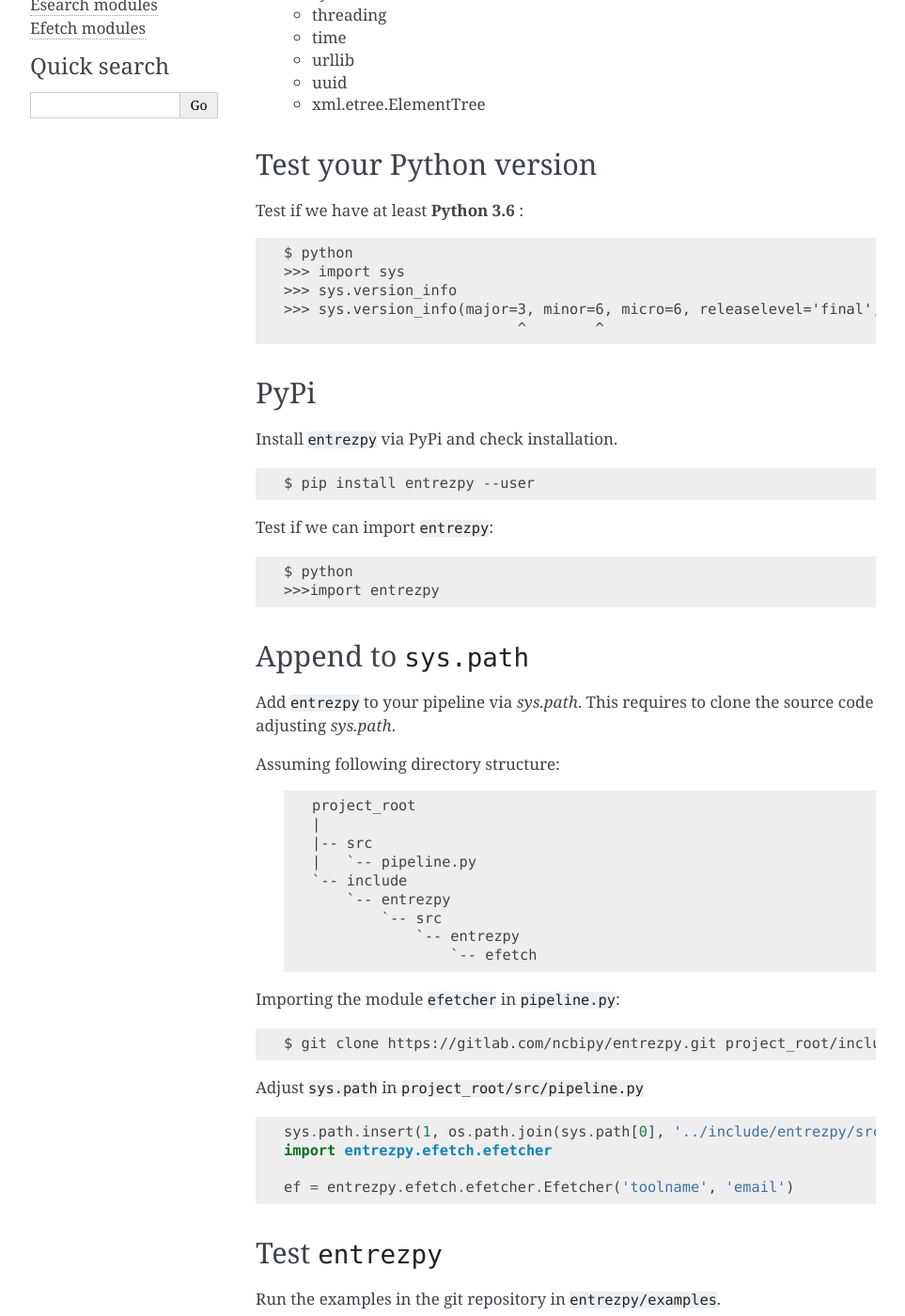
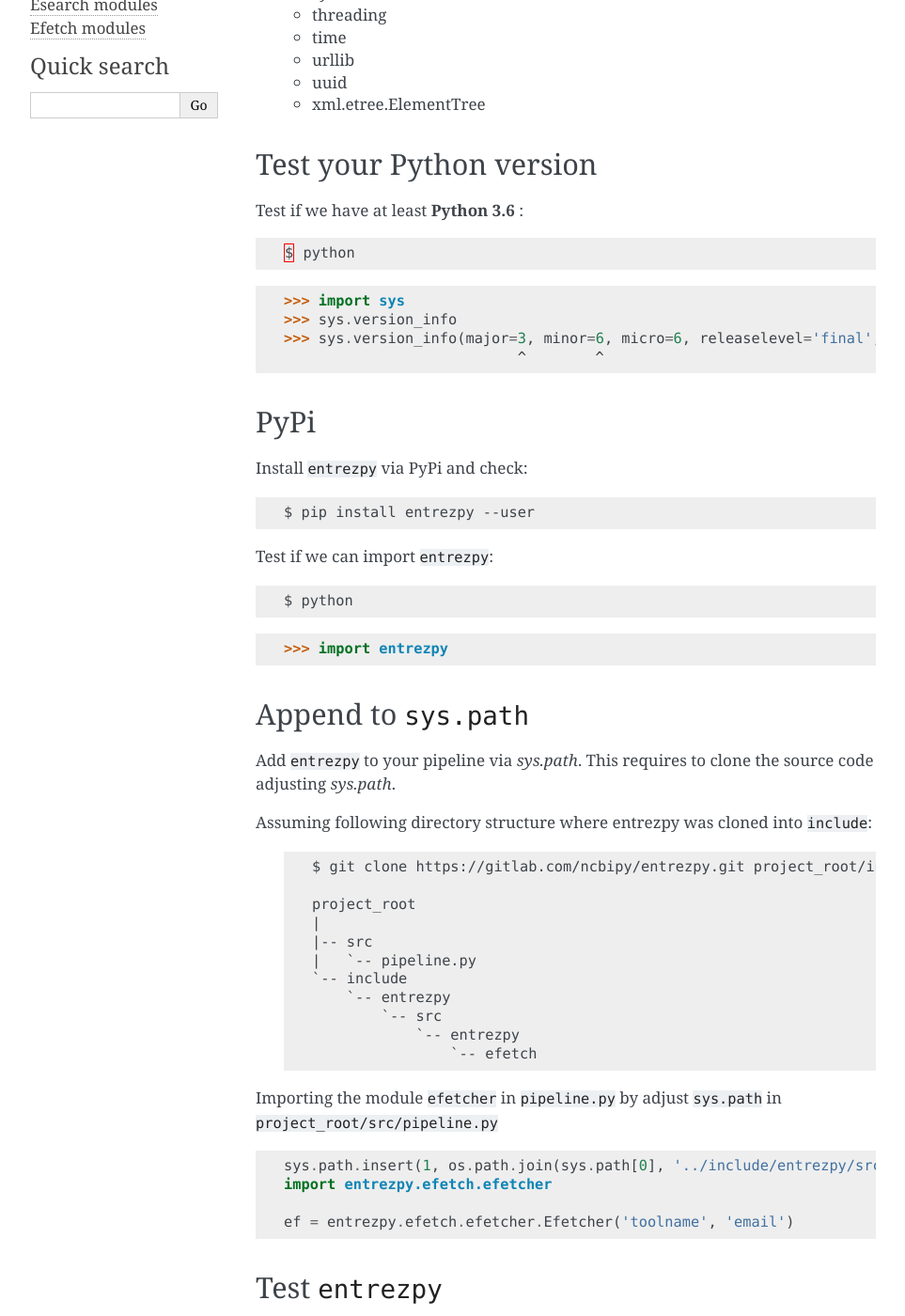
Before and after one commit to AAFC-Lethbridge-Bioinformatics-Support/entrezpy-fork, a Sphinx documentation site: the page built from docs/entrezpy-doc/source/setup/installation.rst, in a window 1280 px wide and 1400 px high, scrolled down 534 px. Shown: the whole window at 94% size, without its empty margins (148-1111 px from the left). Built offline with Sphinx 7.4.7, drawn with Linux system fonts in a browser that asks for light colours; pages that are not in the unit, such as notebooks, are missing from menus; some of the changed text lies outside the part shown.

Commit message:
docs: update Sphinx documentation

```diff
--- a/docs/entrezpy-doc/source/index.rst
+++ b/docs/entrezpy-doc/source/index.rst
@@ -25,6 +25,7 @@ Supported E-Utility functions:
 >>> import entrezpy
 >>> e = entrezpy.efetch.efetcher.Efetcher('efetcher', 'you@email')
 >>> a = e.inquire({'db': 'nucleotide', 'id': [5], 'rettype':'fasta'})
+
 Manual
 ======
 
--- a/docs/entrezpy-doc/source/setup/installation.rst
+++ b/docs/entrezpy-doc/source/setup/installation.rst
@@ -30,16 +30,18 @@ Test your Python version
 ------------------------
 Test if we have at least **Python 3.6** :
 
-.. code::
+.. code:: python
 
   $ python
-  >>> import sys
-  >>> sys.version_info
-  >>> sys.version_info(major=3, minor=6, micro=6, releaselevel='final', serial=0)
-                             ^        ^
+
+>>> import sys
+>>> sys.version_info
+>>> sys.version_info(major=3, minor=6, micro=6, releaselevel='final', serial=0)
+                           ^        ^
+
 PyPi
 ----
-Install ``entrezpy`` via PyPi and check installation.
+Install ``entrezpy`` via PyPi and check:
 
 .. code::
 
@@ -50,15 +52,20 @@ Test if we can import ``entrezpy``:
 .. code::
 
   $ python
-  >>>import entrezpy
+
+>>> import entrezpy
 
 Append to ``sys.path``
 ----------------------
 Add ``entrezpy`` to your pipeline via `sys.path`. This requires to clone
 the source code adjusting `sys.path`.
 
-Assuming following directory structure:
+Assuming following directory structure where entrezpy was cloned into
+``include``:
+
   ::
+
+    $ git clone https://gitlab.com/ncbipy/entrezpy.git project_root/include
 
     project_root
     |
@@ -70,13 +77,8 @@ Assuming following directory structure:
                 `-- entrezpy
                     `-- efetch
 
-Importing the module ``efetcher`` in ``pipeline.py``:
-
-.. code::
-
- $ git clone https://gitlab.com/ncbipy/entrezpy.git project_root/include
-
-Adjust ``sys.path`` in ``project_root/src/pipeline.py``
+Importing the module ``efetcher`` in ``pipeline.py`` by adjust ``sys.path`` in
+``project_root/src/pipeline.py``
 
 .. code::
 
@@ -87,4 +89,8 @@ Adjust ``sys.path`` in ``project_root/src/pipeline.py``
 
 Test ``entrezpy``
 -----------------
-Run the examples in the git repository in ``entrezpy/examples``.
+Run the examples in the git repository in ``entrezpy/examples``, e.g:
+
+  ::
+
+    $ ./path/to/entrezpy/examples/entrezpy-example.elink.py --email you@email
```
Also changed, not shown: other parts of docs/entrezpy-doc/source/index.rst (+1 -0 lines), docs/entrezpy-doc/source/module_references/base.rst (+8 -0 lines), docs/entrezpy-doc/source/module_references/efetch.rst (+2 -10 lines), docs/entrezpy-doc/source/setup.rst (deleted, +0 -8 lines).
